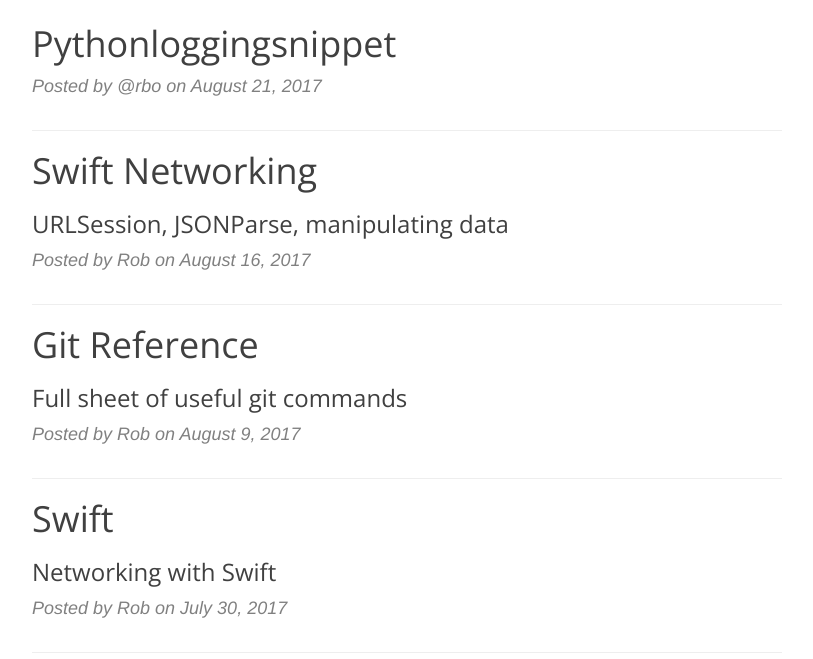
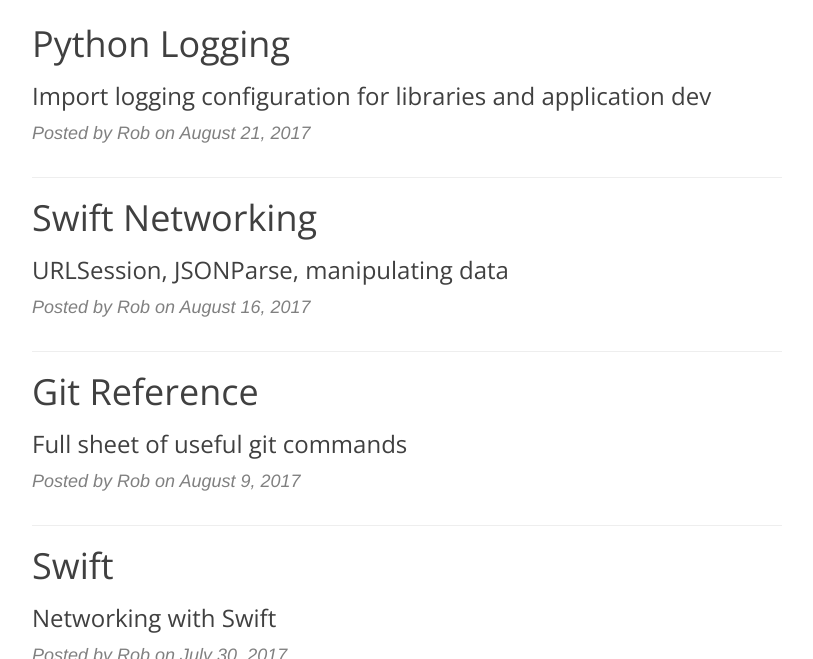
Before and after one commit to cocoabro/cocoabro.github.io, a Jekyll site: the page built from index.html, in a window 1280 px wide and 900 px high, scrolled down 723 px, cut to the strip 241-900 px from the top of the window. Shown: the whole strip, without its empty margins (233-1046 px from the left). Built offline with Jekyll 4.4.1, drawn with Linux system fonts in a browser that asks for light colours; nearby versions of some CDN libraries; the list of posts is cut into pages by our own code.

Commit message:
Fixed the title stuff

```diff
--- a/_posts/2017-08-21-PythonLoggingSnippet.markdown
+++ b/_posts/2017-08-21-PythonLoggingSnippet.markdown
@@ -1,3 +1,11 @@
+---
+layout:     post
+title:      "Python Logging"
+subtitle:   "Import logging configuration for libraries and application dev"
+date:       2017-08-21 04:50:35 PM
+author:     "Rob"
+---
+
 # Getting Started
 
 Here is a quick snippet of setting up logging, which is a very useful thing to have when writing Libraries.
```
